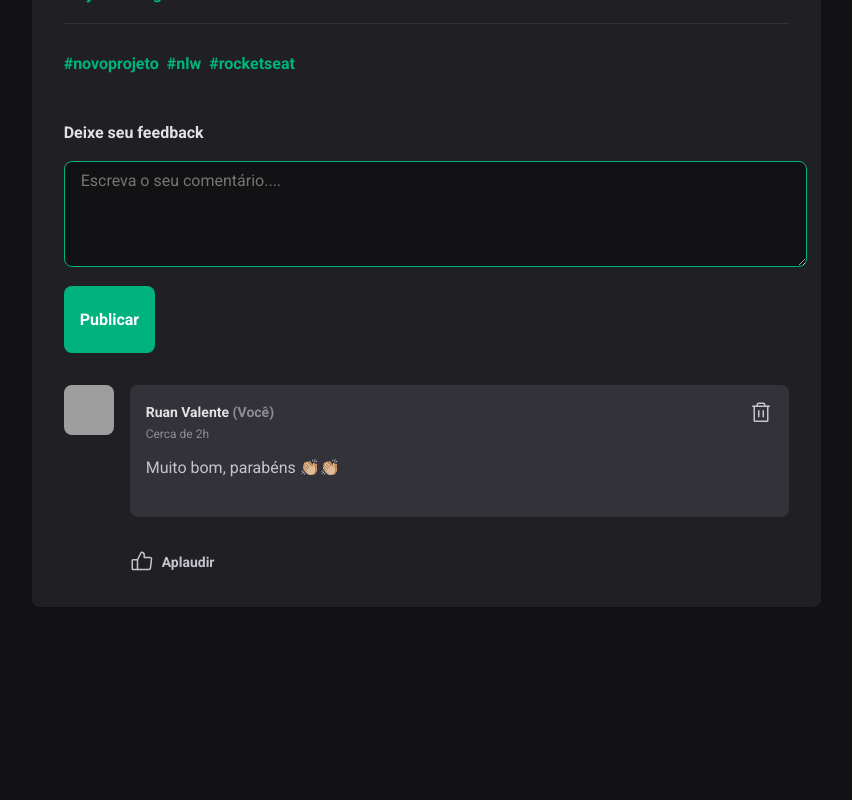
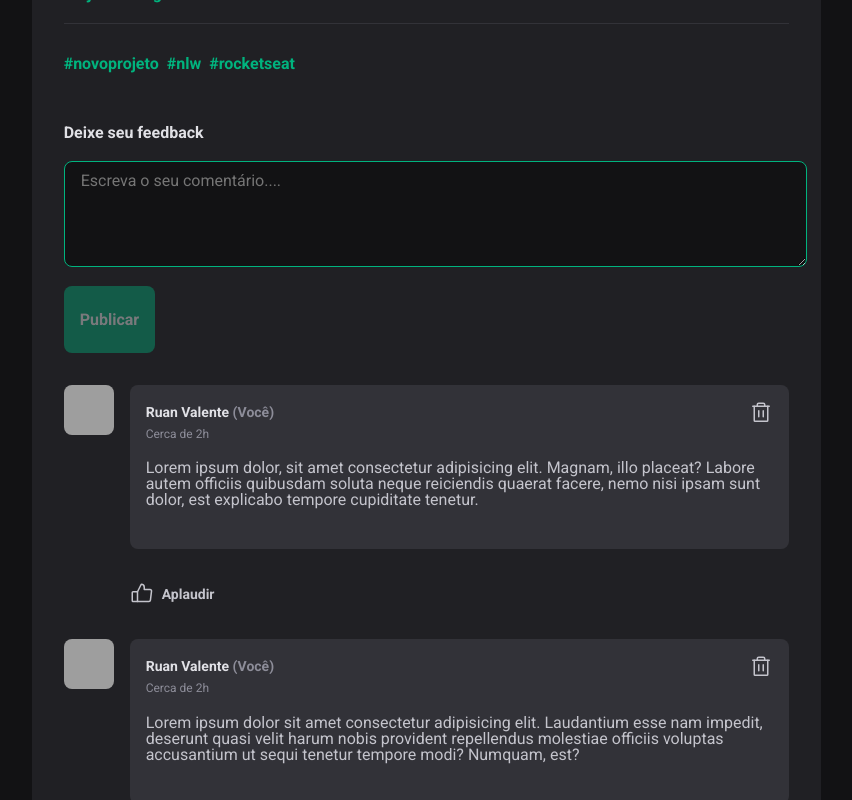
Before and after one commit to ruanvalente/ignite-feed, a React (Vite) app: page / in a window 1280 px wide. Shown: the part 1140-1940 px from the top of the page, without its empty margins (419-1271 px from the left). Before the commit the page ends 1811 px from the top, so only its background shows below. Built offline with nearby package versions, Linux system fonts and the light colour scheme; grey boxes are pictures that could not be loaded.

Commit message:
fix(component): fix like count

```diff
--- a/src/component/Comments/index.jsx
+++ b/src/component/Comments/index.jsx
@@ -1,14 +1,14 @@
-import { useState } from "react";
+import { useEffect, useState } from "react";
 
 import { Trash, ThumbsUp } from "phosphor-react";
 
 import "./styles.css";
 
-export function IgniteFeedComments() {
-  const [quantityLike, setQuantityLike] = useState(0);
+export function IgniteFeedComments({ comment }) {
+  const [likeCount, setLikeCount] = useState(0);
 
-  function handleCommentLike() {
-    setQuantityLike((prevQuantityLike) => (prevQuantityLike += 1));
+  function handleLikeCount() {
+    setLikeCount((prevLikeCount) => (prevLikeCount += 1));
   }
 
   return (
@@ -29,16 +29,16 @@ export function IgniteFeedComments() {
           </div>
           <p className="comment__user--time">Cerca de 2h</p>
 
-          <div className="comment">Muito bom, parabéns 👏🏼👏🏼</div>
+          <div className="comment">{comment}</div>
         </div>
       </div>
       <button
-        onClick={handleCommentLike}
+        onClick={handleLikeCount}
         className={`comment__like ${
-          quantityLike >= 1 ? "comment__like--applause" : ""
+          likeCount >= 1 ? "comment__like--applause" : ""
         }`}
       >
-        <ThumbsUp size={24} /> Aplaudir <span>{quantityLike || null}</span>
+        <ThumbsUp size={24} /> Aplaudir <span>{likeCount || null}</span>
       </button>
     </section>
   );
--- a/src/component/Feedback/index.jsx
+++ b/src/component/Feedback/index.jsx
@@ -1,8 +1,25 @@
+import { useState } from "react";
+
 import "./styles.css";
 
 export function IgniteFeedFeedbackArea() {
+  const [feedback, setFeedback] = useState("");
+  const [newFeedBack, setNewFeedBack] = useState("");
+  const isNewFeedBackEmpty = newFeedBack.length === 0;
+
+  function handleCreateNewComment(event) {
+    event.preventDefault();
+    setFeedback([...feedback, newFeedBack]);
+    setNewFeedBack("");
+  }
+
+  function handleNewCommentChange() {
+    event.target.setCustomValidity("");
+    setNewFeedBack(event.target.value);
+  }
+
   return (
-    <section className="feedbacks">
+    <form className="feedbacks" onSubmit={handleCreateNewComment}>
       <h4 className="feedback__title">Deixe seu feedback</h4>
 
       <textarea
@@ -10,9 +27,13 @@ export function IgniteFeedFeedbackArea() {
         name="feedback"
         id="feedback"
         placeholder="Escreva o seu comentário...."
+        onChange={handleNewCommentChange}
+        value={newFeedBack}
       ></textarea>
 
-      <button className="feedback__submit">Publicar</button>
-    </section>
+      <button disabled={isNewFeedBackEmpty} className="feedback__submit">
+        Publicar
+      </button>
+    </form>
   );
 }
--- a/src/component/Post/index.jsx
+++ b/src/component/Post/index.jsx
@@ -1,3 +1,4 @@
+import { useEffect, useId } from "react";
 import { IgniteFeedComments } from "../Comments";
 import { IgniteFeedFeedbackArea } from "../Feedback";
 import { IgniteFeedTags } from "../Tags";
@@ -5,6 +6,26 @@ import { IgniteFeedTags } from "../Tags";
 import "./styles.css";
 
 export function IgniteFeedPost() {
+  const commentList = [
+    {
+      id: useId(),
+      comment:
+        "Lorem ipsum dolor, sit amet consectetur adipisicing elit. Magnam, illo placeat? Labore autem officiis quibusdam soluta neque reiciendis quaerat facere, nemo nisi ipsam sunt dolor, est explicabo tempore cupiditate tenetur.",
+      like: 0,
+    },
+    {
+      id: useId(),
+      comment:
+        "Lorem ipsum dolor sit amet consectetur adipisicing elit. Laudantium esse nam impedit, deserunt quasi velit harum nobis provident repellendus molestiae officiis voluptas accusantium ut sequi tenetur tempore modi? Numquam, est?",
+      like: 2,
+    },
+    {
+      id: useId(),
+      comment:
+        "Lorem ipsum dolor sit amet consectetur adipisicing elit. Delectus, modi praesentium nisi vitae totam ipsum voluptatibus deserunt beatae nemo, cumque reprehenderit suscipit ducimus, vel corporis dolore quidem quis consequuntur distinctio?",
+      like: 3,
+    },
+  ];
   return (
     <>
       <section className="post">
@@ -76,7 +97,10 @@ export function IgniteFeedPost() {
           <div className="post__content--line" />
           <IgniteFeedTags />
           <IgniteFeedFeedbackArea />
-          <IgniteFeedComments />
+
+          {commentList.map(({ comment, id }) => (
+            <IgniteFeedComments key={id} comment={comment} />
+          ))}
         </div>
       </section>
     </>
--- a/src/index.css
+++ b/src/index.css
@@ -166,6 +166,12 @@ html {
 button {
   cursor: pointer;
 }
+
+button:disabled {
+  cursor: not-allowed;
+  opacity: 0.4;
+}
+
 button.outlined {
   padding: 16px;
 
```
